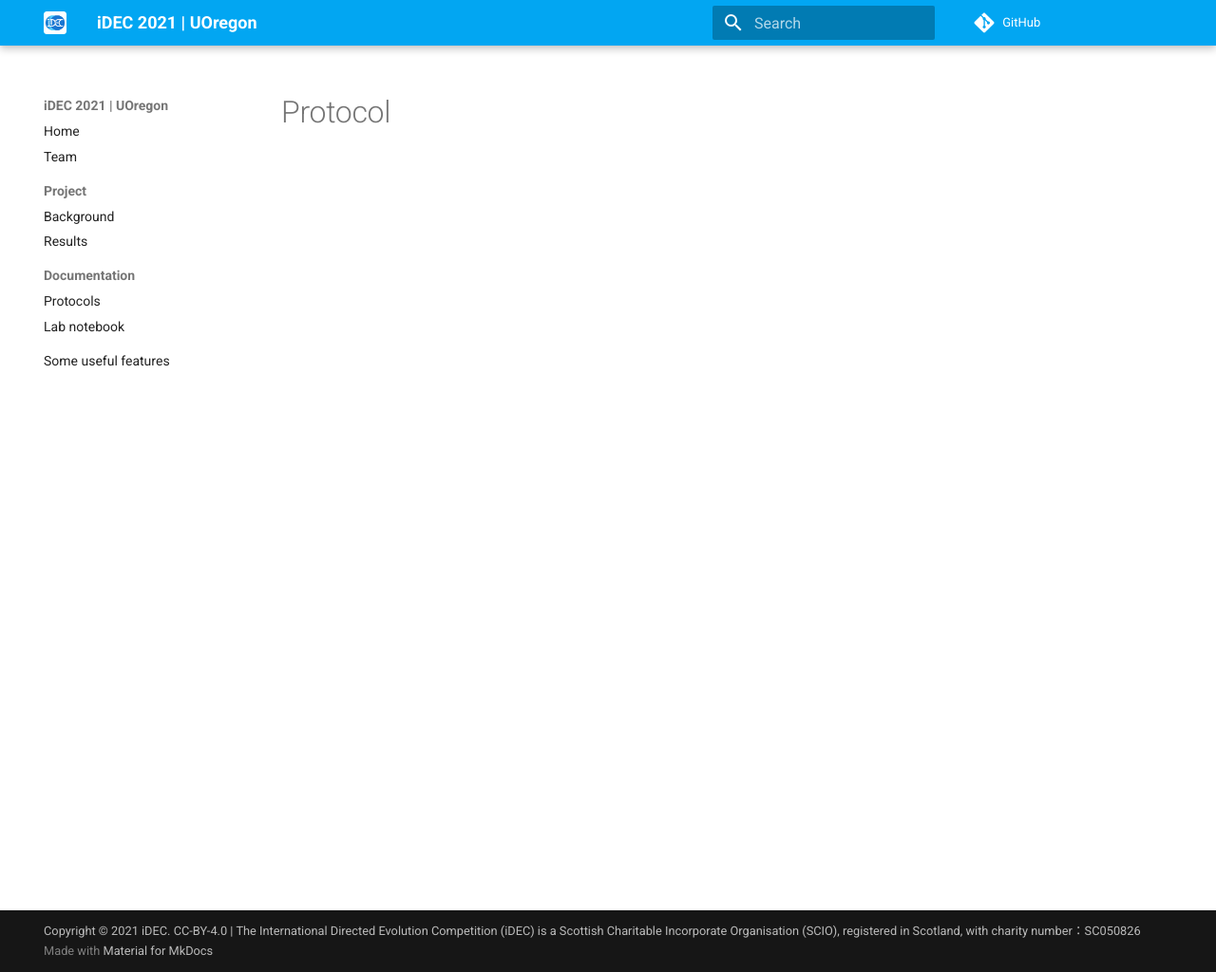
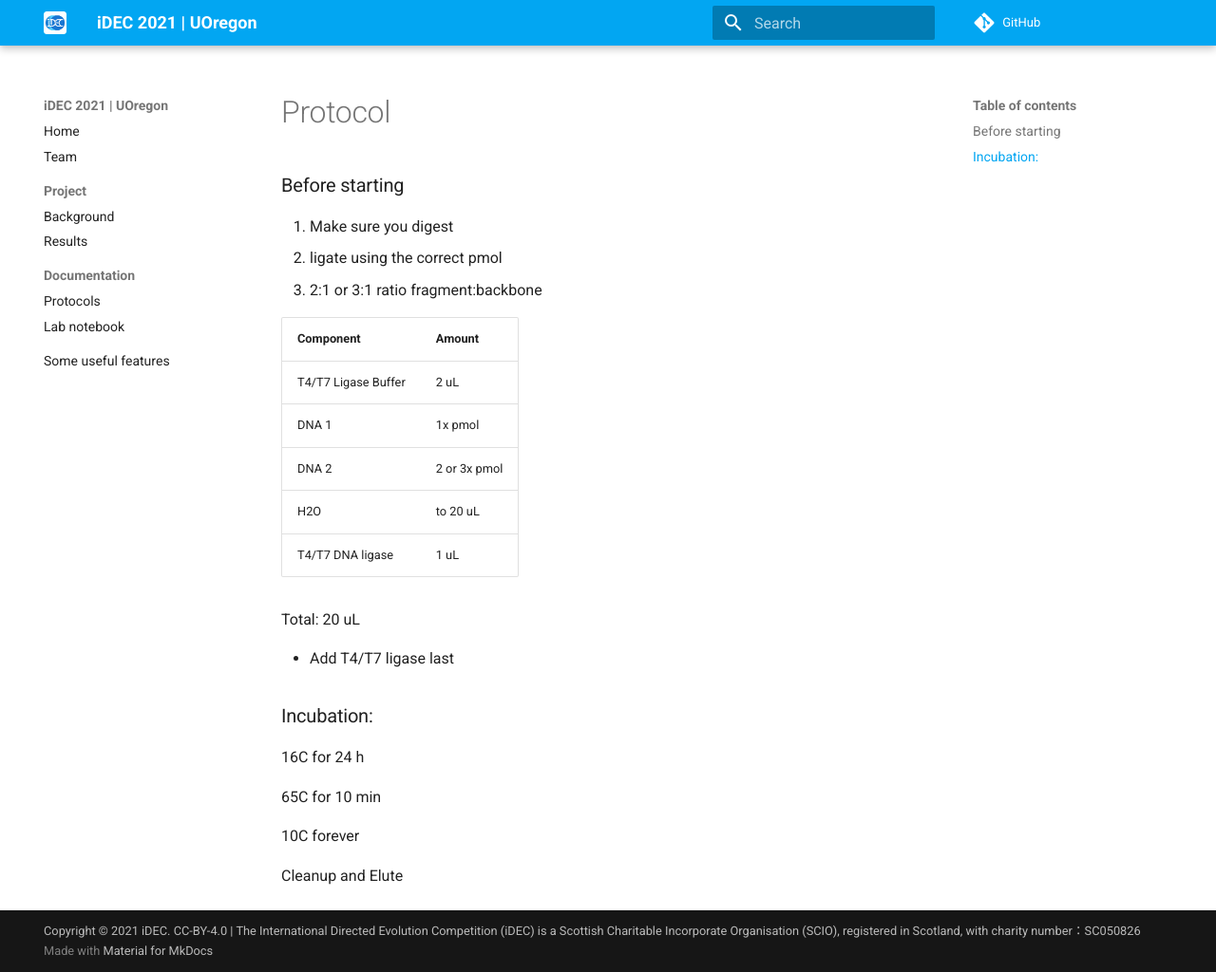
Before and after one commit to idec2021/UOregon, an MkDocs documentation site: the page built from docs/documentation/T4_T7Ligation.md, in a window 1280 px wide and 1024 px high. Shown: the whole window at 95% size. Built offline with MkDocs 1.6.1 and Material for MkDocs 9.7.7, drawn with Linux system fonts in a browser that asks for light colours; comment, search, counter and statistics services are not loaded.

Commit message:
Update T4_T7Ligation.md

```diff
--- a/docs/documentation/T4_T7Ligation.md
+++ b/docs/documentation/T4_T7Ligation.md
@@ -1 +1,29 @@
 # Protocol
+
+### Before starting
+1. Make sure you digest
+2. ligate using the correct pmol
+3. 2:1 or 3:1 ratio fragment:backbone
+
+
+| Component | Amount |
+| ---- | ---- |
+| T4/T7 Ligase Buffer | 2 uL  |
+| DNA 1  | 1x pmol |
+| DNA 2  | 2 or 3x pmol |
+| H2O | to 20 uL  |
+| T4/T7 DNA ligase | 1 uL |
+
+Total: 20 uL
+
+- Add T4/T7 ligase last
+
+### Incubation:
+
+16C for 24 h
+
+65C for 10 min
+
+10C forever
+
+Cleanup and Elute
```
